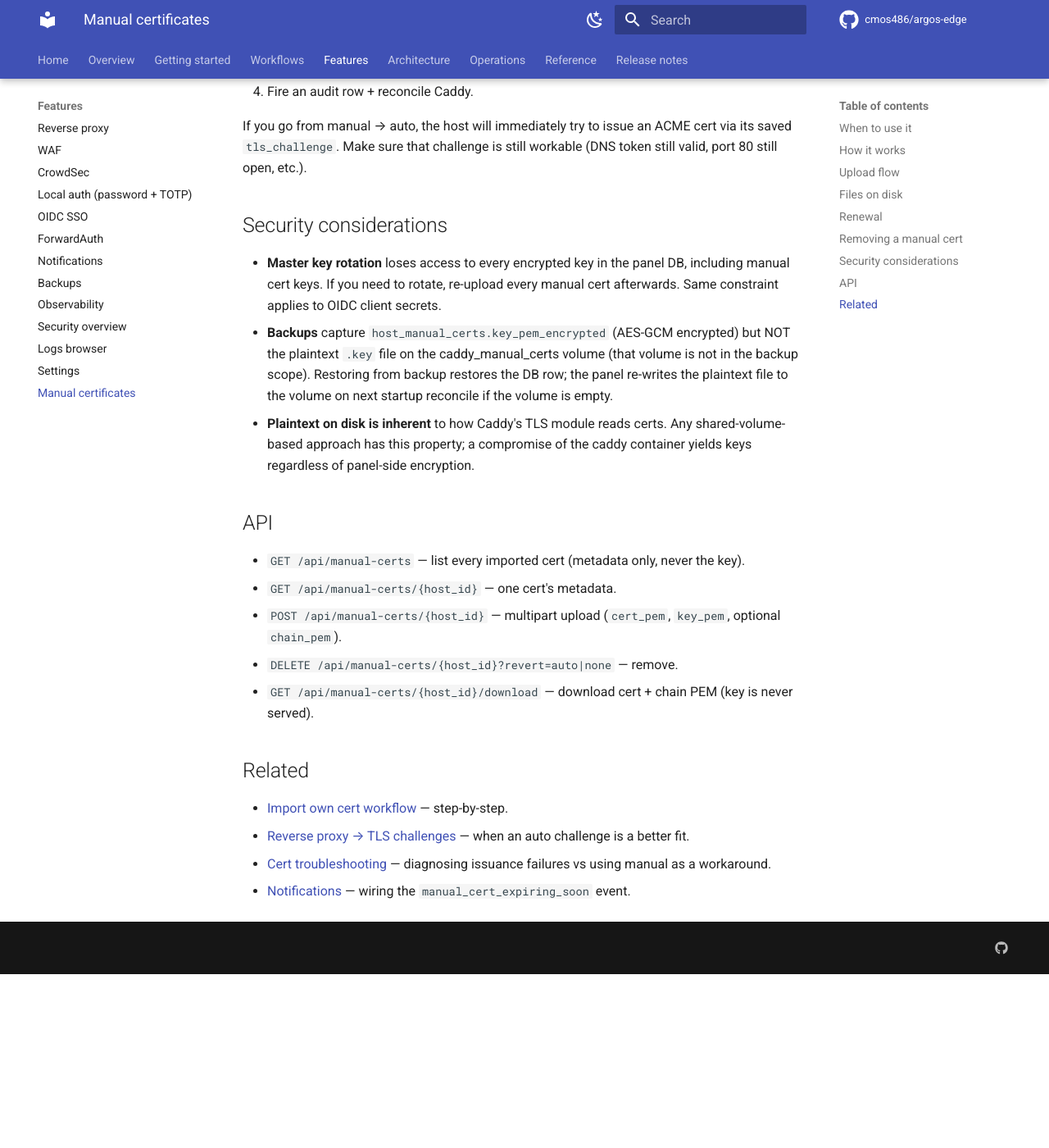
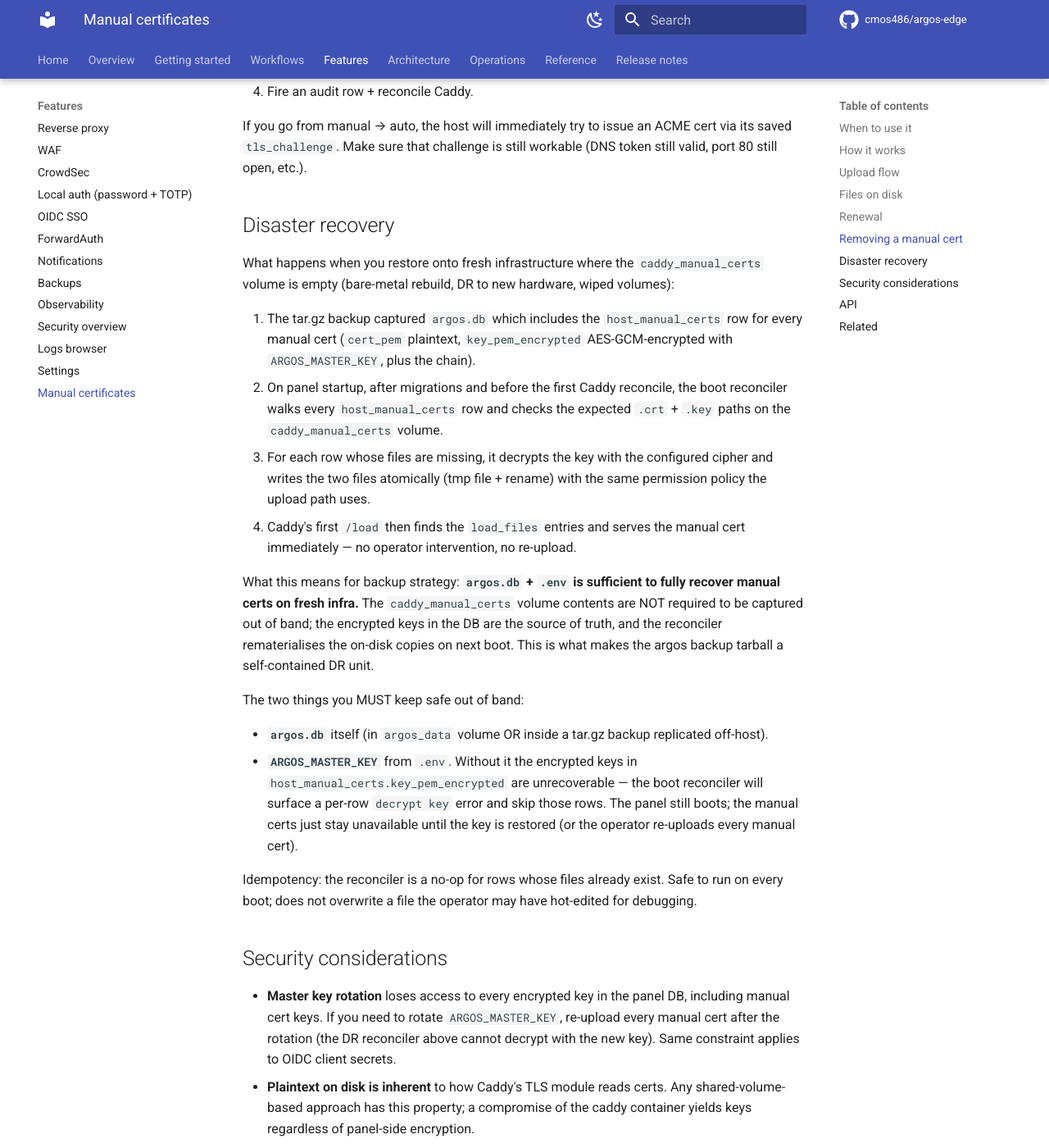
Before and after one commit to cmos486/argos-edge, an MkDocs documentation site: the page built from docs/features/manual-certs.md, in a window 1280 px wide and 1400 px high, scrolled down 3345 px. Shown: the whole window at 82% size. Built offline with MkDocs 1.6.1 and Material for MkDocs 9.7.7, drawn with Linux system fonts in a browser that asks for light colours; comment, search, counter and statistics services are not loaded; before the commit the page ends 4533 px from its top, so only the background shows below that; some of the changed text lies outside the part shown.

Commit message:
docs: fix manual cert DR documentation overpromise

```diff
--- a/docs/features/manual-certs.md
+++ b/docs/features/manual-certs.md
@@ -154,22 +154,65 @@ issue an ACME cert via its saved `tls_challenge`. Make sure that
 challenge is still workable (DNS token still valid, port 80 still
 open, etc.).
 
+## Disaster recovery
+
+What happens when you restore onto fresh infrastructure where the
+`caddy_manual_certs` volume is empty (bare-metal rebuild, DR to
+new hardware, wiped volumes):
+
+1. The tar.gz backup captured `argos.db` which includes the
+   `host_manual_certs` row for every manual cert (`cert_pem`
+   plaintext, `key_pem_encrypted` AES-GCM-encrypted with
+   `ARGOS_MASTER_KEY`, plus the chain).
+2. On panel startup, after migrations and before the first Caddy
+   reconcile, the boot reconciler walks every `host_manual_certs`
+   row and checks the expected `.crt` + `.key` paths on the
+   `caddy_manual_certs` volume.
+3. For each row whose files are missing, it decrypts the key with
+   the configured cipher and writes the two files atomically
+   (tmp file + rename) with the same permission policy the upload
+   path uses.
+4. Caddy's first `/load` then finds the `load_files` entries and
+   serves the manual cert immediately — no operator intervention,
+   no re-upload.
+
+What this means for backup strategy: **`argos.db` + `.env` is
+sufficient to fully recover manual certs on fresh infra.** The
+`caddy_manual_certs` volume contents are NOT required to be
+captured out of band; the encrypted keys in the DB are the source
+of truth, and the reconciler rematerialises the on-disk copies on
+next boot. This is what makes the argos backup tarball a
+self-contained DR unit.
+
+The two things you MUST keep safe out of band:
+
+- **`argos.db`** itself (in `argos_data` volume OR inside a
+  tar.gz backup replicated off-host).
+- **`ARGOS_MASTER_KEY`** from `.env`. Without it the encrypted
+  keys in `host_manual_certs.key_pem_encrypted` are
+  unrecoverable — the boot reconciler will surface a per-row
+  `decrypt key` error and skip those rows. The panel still boots;
+  the manual certs just stay unavailable until the key is
+  restored (or the operator re-uploads every manual cert).
+
+Idempotency: the reconciler is a no-op for rows whose files
+already exist. Safe to run on every boot; does not overwrite a
+file the operator may have hot-edited for debugging.
+
 ## Security considerations
 
 - **Master key rotation** loses access to every encrypted key in
-  the panel DB, including manual cert keys. If you need to rotate,
-  re-upload every manual cert afterwards. Same constraint applies
-  to OIDC client secrets.
-- **Backups** capture `host_manual_certs.key_pem_encrypted` (AES-GCM
-  encrypted) but NOT the plaintext `.key` file on the
-  caddy_manual_certs volume (that volume is not in the backup
-  scope). Restoring from backup restores the DB row; the panel
-  re-writes the plaintext file to the volume on next startup
-  reconcile if the volume is empty.
+  the panel DB, including manual cert keys. If you need to rotate
+  `ARGOS_MASTER_KEY`, re-upload every manual cert after the
+  rotation (the DR reconciler above cannot decrypt with the new
+  key). Same constraint applies to OIDC client secrets.
 - **Plaintext on disk is inherent** to how Caddy's TLS module
   reads certs. Any shared-volume-based approach has this
   property; a compromise of the caddy container yields keys
   regardless of panel-side encryption.
+- **Backup tarballs carry encrypted keys** (inside `argos.db`),
+  not plaintext. Off-host replication of backups does not leak
+  cert keys as long as `ARGOS_MASTER_KEY` is stored separately.
 
 ## API
 
```
